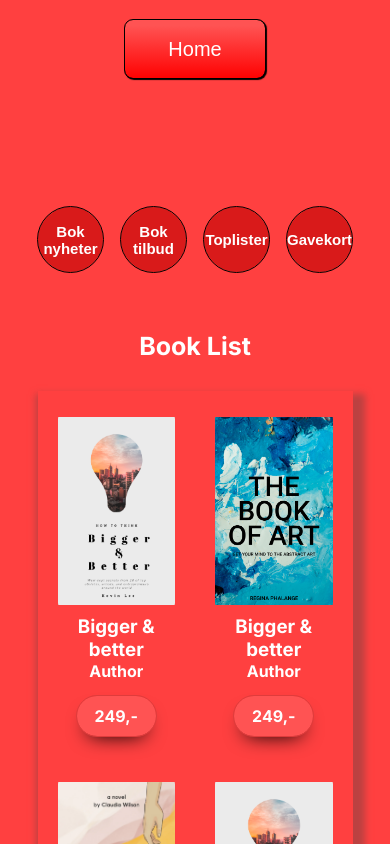
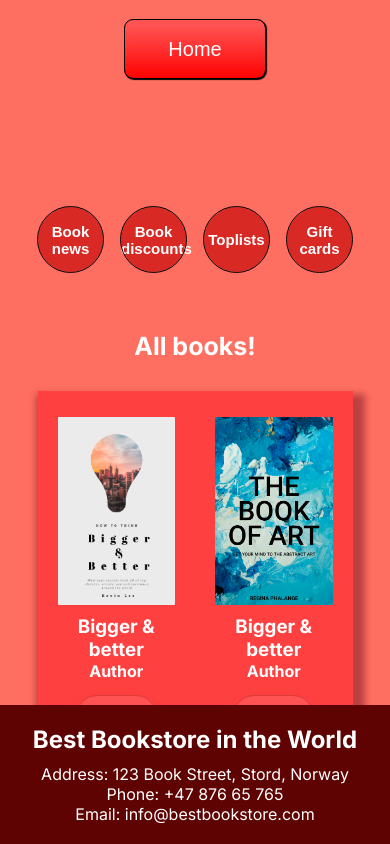
Before and after one commit to MarcusSkalevik/Nextjs-prosjekt, a Next.js app: page /books in a window 390 px wide. Shown: the top 844 px of the page. Built offline with nearby package versions, Linux system fonts and the light colour scheme.

Commit message:
mobile update

```diff
--- a/app/books.module.css
+++ b/app/books.module.css
@@ -128,7 +128,8 @@
 /* books.module.css */
 
 .container {
-  background-color: #ff4040;
+  /* background-color: #ff4040; */
+  background-color: #ff6f61;
   display: flex;
   flex-direction: column;
   align-items: center;
--- a/app/books/page.jsx
+++ b/app/books/page.jsx
@@ -3,6 +3,8 @@ import Link from 'next/link';
 import styles from '../books.module.css'; // Import the CSS module
 import NavBar from '../components/navbar';
 import listedBooks from '../components/bookdata';
+import SiteFooter from '../components/siteFooter';
+
 
 
 const BookList = () => {
@@ -10,7 +12,7 @@ const BookList = () => {
     <div className={styles.container}>
       <a href="../"><button className={styles.buttonHome}>Home</button></a>
       <NavBar />
-      <h2 className={styles.bookTitle}>Book List</h2>
+      <h2 className={styles.bookTitle}>All books!</h2>
       <div className={styles.bookList}>
         {listedBooks.map(book => (
           <div key={book.id} className={styles.bookItem}>
@@ -26,7 +28,9 @@ const BookList = () => {
           </div>
         ))}
       </div>
+      <SiteFooter />
     </div>
+
   );
 };
 
--- a/app/components/navbar.jsx
+++ b/app/components/navbar.jsx
@@ -9,24 +9,24 @@ const NavBar = () => {
     <div className={styles.navBar}>
       <Link href="https://www.google.com/">
         <button className={styles.navButton}>
-          <h2 className={styles.navText}>Bok</h2>
-          <h2 className={styles.navText}>nyheter</h2>
+          <h2 className={styles.navText}>Book</h2>
+          <h2 className={styles.navText}>news</h2>
         </button>
       </Link>
       <Link href="https://www.google.com/">
         <button className={styles.navButton}>
-          <h2 className={styles.navText}>Bok</h2>
-          <h2 className={styles.navText}>tilbud</h2>
+          <h2 className={styles.navText}>Book</h2>
+          <h2 className={styles.navText}>discounts</h2>
         </button>
       </Link>
       <Link href="https://www.google.com/">
         <button className={styles.navButton}>
-          <h2 className={styles.navText}>Toplister</h2>
+          <h2 className={styles.navText}>Toplists</h2>
         </button>
       </Link>
       <Link href="https://www.google.com/">
         <button className={styles.navButton}>
-          <h2 className={styles.navText}>Gavekort</h2>
+          <h2 className={styles.navText}>Gift cards</h2>
         </button>
       </Link>
     </div>
--- /dev/null
+++ b/app/components/siteFooter.jsx
@@ -0,0 +1,19 @@
+import React from 'react';
+import styles from '../footer.module.css';
+
+const SiteFooter = () => {
+return (
+    <footer className={styles.footer}>
+    <h2 className={styles.companyName}>Best Bookstore in the World</h2>
+    <p className={styles.companyInfo}>
+        Address: 123 Book Street, Stord, Norway
+        <br />
+        Phone: +47 876 65 765
+        <br />
+        Email: info@bestbookstore.com
+    </p>
+    </footer>
+);
+};
+
+export default SiteFooter;
--- /dev/null
+++ b/app/footer.module.css
@@ -0,0 +1,21 @@
+/* footer.module.css */
+.footer {
+    background-color: rgb(94, 2, 2);
+    color: white;
+    padding: 20px;
+    text-align: center;
+    position: fixed;
+    bottom: 0;
+    left: 0;
+    width: 100%; /* Set the width to 100% to cover the full viewport width */
+  }
+
+  .companyName {
+    font-size: 24px;
+    font-weight: bold;
+    margin-bottom: 10px;
+  }
+
+  .companyInfo {
+    font-size: 16px;
+  }
--- a/app/page.jsx
+++ b/app/page.jsx
@@ -1,5 +1,6 @@
 import React from 'react';
 import styles from './page.module.css';
+import SiteFooter from '../app/components/SiteFooter';
 
 const FrontPage = () => {
   return (
@@ -9,6 +10,7 @@ const FrontPage = () => {
           <h1 className={`${styles['text-4xl']} md:text-6xl ${styles['font-bold']} ${styles['text-white']} ${styles['mb-8']} ${styles['center-heading']}`}>
             Bookstore
           </h1>
+
           <div className={`${styles['grid']} ${styles['grid-cols-1']} md:${styles['grid-cols-2']} ${styles['gap-6']}`}>
             <a href="/books" className={styles['no-underline']}>
               <div className={`${styles['bg-white']} ${styles['rounded-lg']} ${styles['shadow-lg']} ${styles['p-6']}`}>
@@ -65,6 +67,7 @@ const FrontPage = () => {
           </div>
         </div>
       </div>
+      <SiteFooter />
     </main>
   );
 };
```
Also changed, not shown: app/page.module.css (+13 -6 lines).
